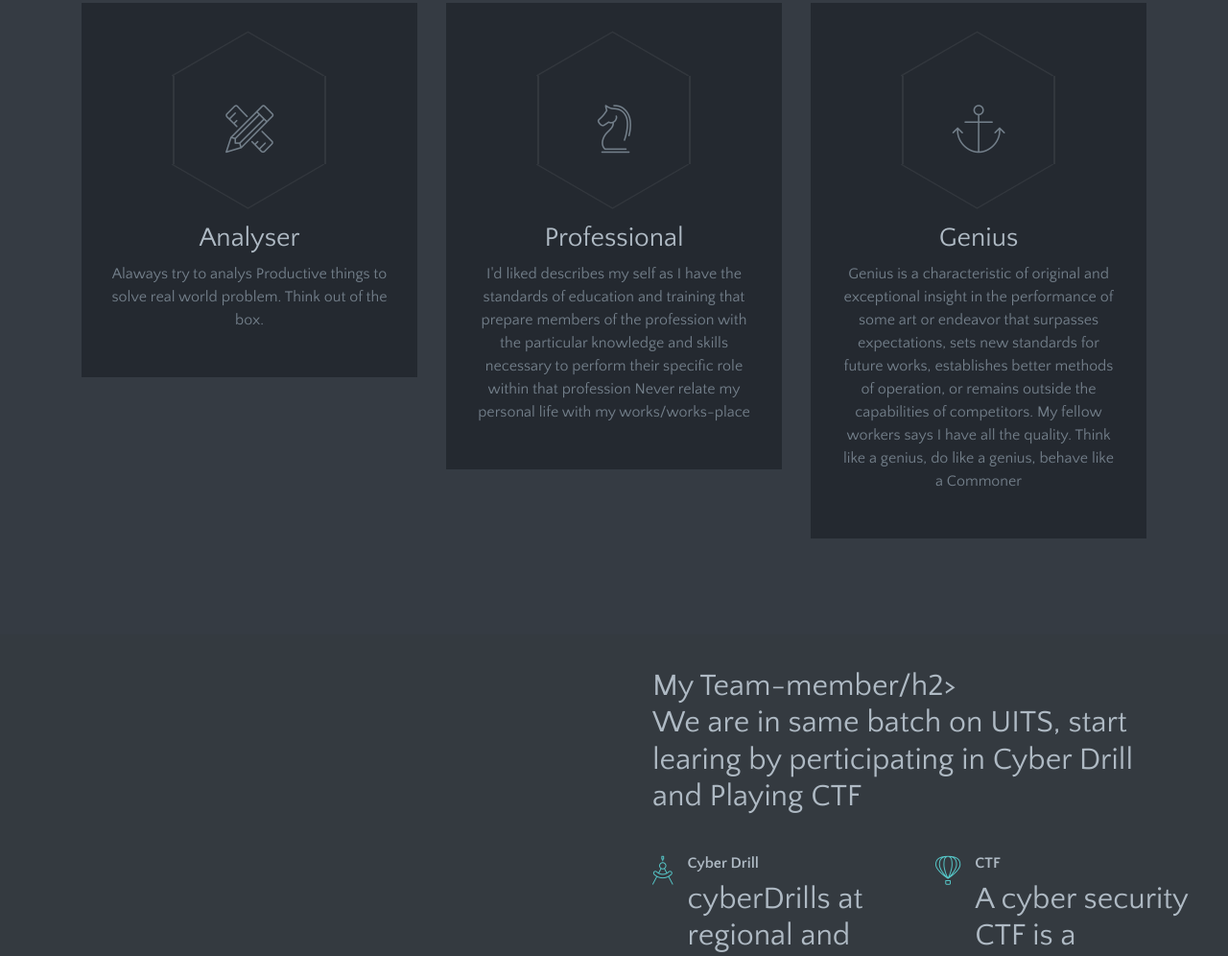
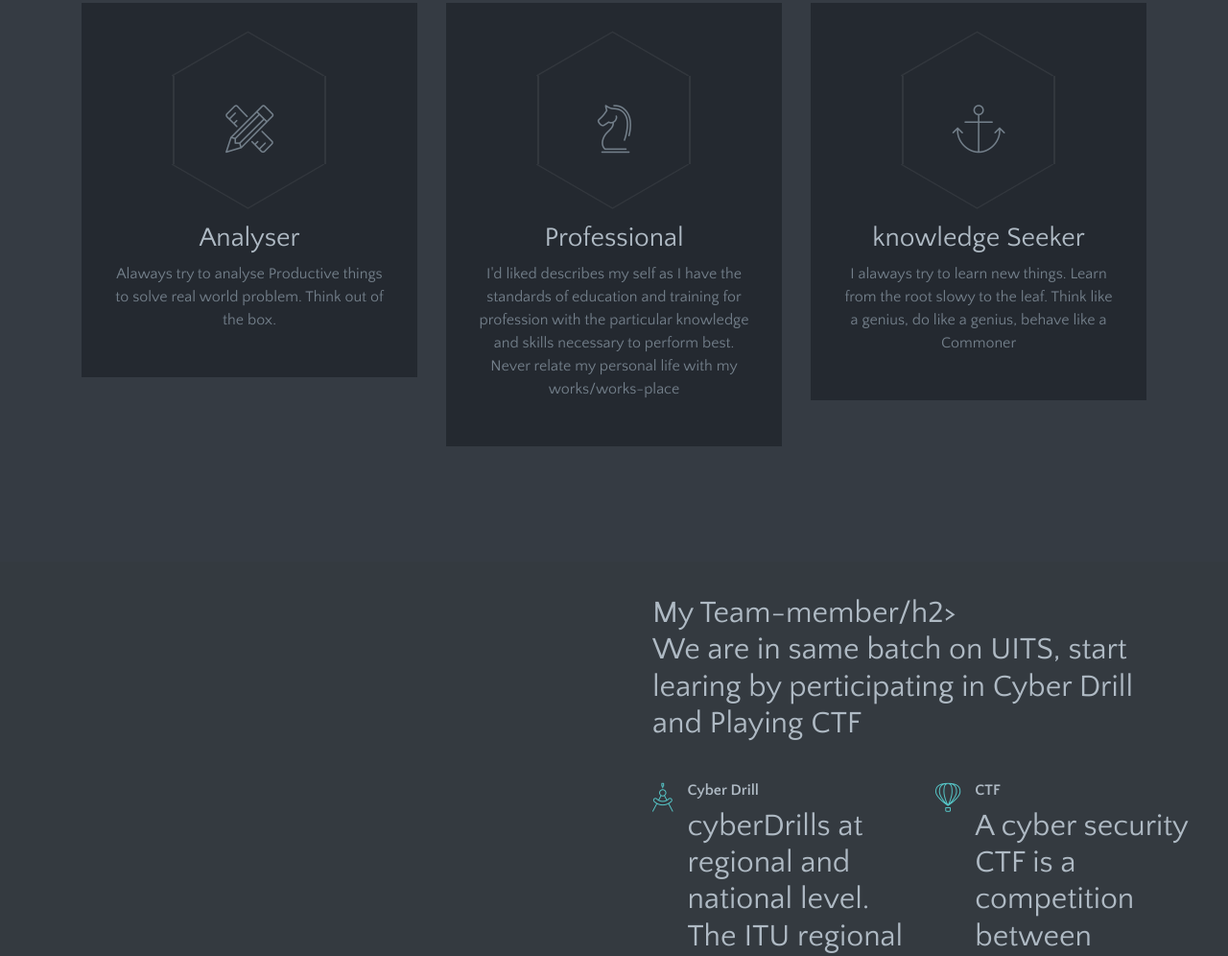
Before and after one commit to AbuHassanNayeem/portfolio, a plain HTML site: page index.html in a window 1280 px wide. Shown: the part 1096-2092 px from the top of the page at 96% size. Drawn offline with Linux system fonts and the light colour scheme; some packages are replaced by stand-ins of ours; files whose address does not match are found by name; a web font is replaced by a local one.

Commit message:
Update index.html

```diff
--- a/index.html
+++ b/index.html
@@ -179,7 +179,7 @@ End Sticky Navigation
 					<!-- Express About Yourself -->
 					<div class="content text-center">
 						<h3 class="ddd">Analyser</h3>
-						<p>Alaways try to analys Productive things to solve real world problem. Think out of the box.
+						<p>Alaways try to analyse Productive things to solve real world problem. Think out of the box.
 						</p>
 					</div>
 				</div>
@@ -195,7 +195,7 @@ End Sticky Navigation
 					<!-- Express About Yourself -->
 					<div class="content text-center">
 						<h3>Professional</h3>
-						<p>I'd liked describes my self as I have the standards of education and training that prepare members of the profession with the particular knowledge and skills necessary to perform their specific role within that profession Never relate my personal life with my works/works-place</p>
+						<p>I'd liked describes my self as I have the standards of education and training for profession with the particular knowledge and skills necessary to perform best. Never relate my personal life with my works/works-place</p>
 					</div>
 				</div>
 			</div>
@@ -209,8 +209,8 @@ End Sticky Navigation
 					</div>
 					<!-- Express About Yourself -->
 					<div class="content text-center">
-						<h3>Genius</h3>
-						<p>Genius is a characteristic of original and exceptional insight in the performance of some art or endeavor that surpasses expectations, sets new standards for future works, establishes better methods of operation, or remains outside the capabilities of competitors. My fellow workers says I have all the quality. Think like a genius, do like a genius, behave like a Commoner</p>
+						<h3>knowledge Seeker</h3>
+						<p>I alaways try to learn new things. Learn from the root slowy to the leaf. Think like a genius, do like a genius, behave like a Commoner</p>
 					</div>
 				</div>
 			</div>
```
